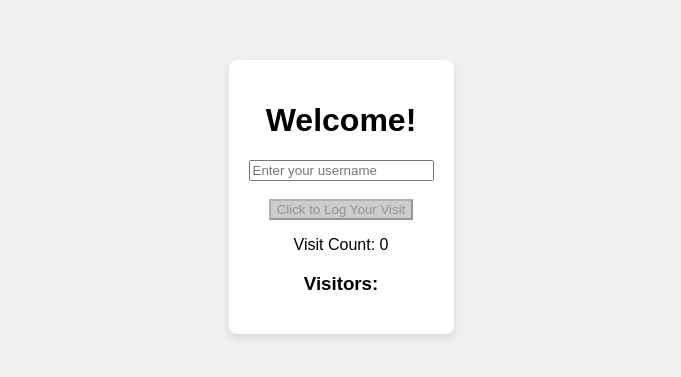
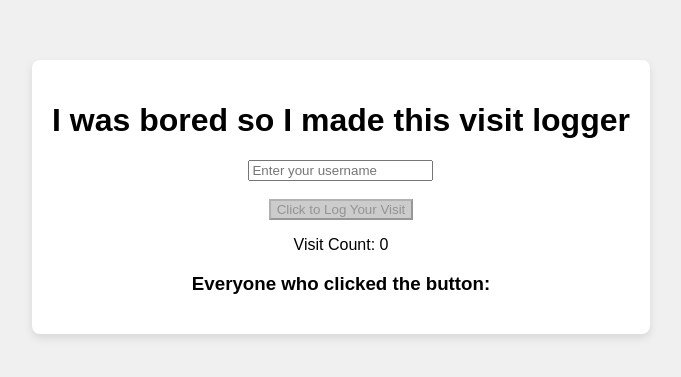
Before and after one commit to Mango-247/counter, a plain HTML site: page index.html in a window 1280 px wide. Shown: the part 203-580 px from the top of the page, without its empty margins (299-980 px from the left). Drawn offline with Linux system fonts and the light colour scheme.

Commit message:
Update index.html

```diff
--- a/index.html
+++ b/index.html
@@ -29,13 +29,13 @@
 </head>
 <body>
     <div class="container">
-        <h1>Welcome!</h1>
+        <h1>I was bored so I made this visit logger</h1>
         <input type="text" id="username" placeholder="Enter your username" />
         <br><br>
         <button id="logButton" disabled>Click to Log Your Visit</button>
         <p id="response"></p>
         <p>Visit Count: <span id="visitCount">0</span></p>
-        <h3>Visitors:</h3>
+        <h3>Everyone who clicked the button:</h3>
         <ul id="visitorList"></ul>
     </div>
 
```
